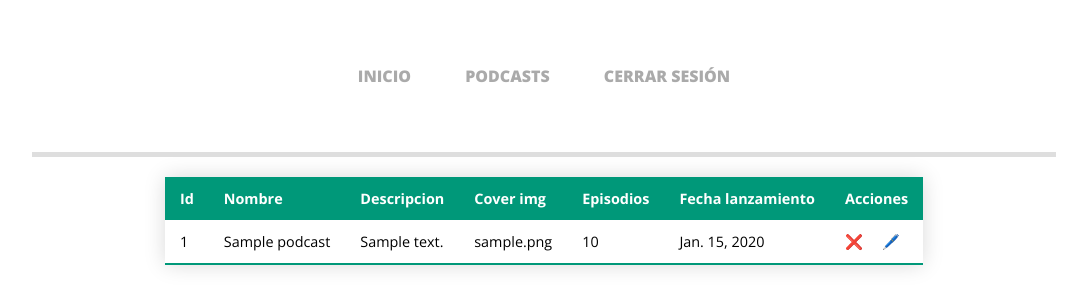
After one commit to sebasvil20/django_trabajo, a Django app: page /talksup/podcasts in a window 1280 px wide. The commit adds this page. Shown: the top 308 px of the page, without its empty margins (96-1183 px from the left). Run offline with Django 4.2, Linux system fonts and the light colour scheme; a user stored in the database is signed in; tables that the repository leaves empty hold one stand-in row (values such as "Sample post").

Commit message:
Add list of all podcasts

```diff
--- a/talksup/talksupapp/static/talksupapp/main.css
+++ b/talksup/talksupapp/static/talksupapp/main.css
@@ -7,10 +7,16 @@
   font-family: 'Open Sans', sans-serif;
 }
 
+.error {
+  color: rgb(230, 104, 104);
+}
+
 .login-super {
   background: #303030;
-  padding-top: 200px;
   height: 100vh;
+  display: flex;
+  align-items: center;
+  justify-content: center;
   width: 100%;
   margin: 0;
 }
@@ -18,13 +24,20 @@
 .login-form {
   background: #fff;
   width: 500px;
-  margin: 65px auto;
   display: flex;
   flex-direction: column;
+  justify-content: center;
   border-radius: 4px;
   box-shadow: 0 2px 25px rgba(0, 0, 0, 0.2);
 }
-.login-form h1 {
+
+.logo-img {
+  width: 240px;
+  margin: 15px auto;
+}
+
+.login-form h1,
+h3 {
   padding: 35px 35px 0 35px;
   font-weight: 300;
 }
@@ -101,3 +114,85 @@
 .login-form .action button:nth-child(2):hover {
   background: #3c4d6d;
 }
+
+/* NAVIGATION */
+nav {
+  width: 80%;
+  margin: 0 auto;
+  background: #fff;
+  padding: 50px 0;
+  box-shadow: 0px 5px 0px #dedede;
+}
+
+/* By Dominik Biedebach @domobch */
+nav ul {
+  list-style: none;
+  text-align: center;
+}
+nav ul li {
+  display: inline-block;
+}
+nav ul li a {
+  display: block;
+  padding: 15px;
+  text-decoration: none;
+  color: #aaa;
+  font-weight: 800;
+  text-transform: uppercase;
+  margin: 0 10px;
+}
+nav ul li a,
+nav ul li a:after,
+nav ul li a:before {
+  transition: all 0.5s;
+}
+nav ul li a:hover {
+  color: #555;
+}
+
+.dashboard-main-message {
+  width: 50%;
+  height: 200px;
+  display: flex;
+  justify-content: center;
+  align-items: center;
+  margin: 100px auto;
+  background-color: #2d2d2d;
+  color: rgb(255, 255, 255);
+}
+
+.styled-table {
+  border-collapse: collapse;
+  margin: 25px auto;
+  font-size: 0.9em;
+  font-family: sans-serif;
+  min-width: 400px;
+  box-shadow: 0 0 20px rgba(0, 0, 0, 0.15);
+}
+
+.styled-table thead tr {
+  background-color: #009879;
+  color: #ffffff;
+  text-align: left;
+}
+
+.styled-table th,
+.styled-table td {
+  padding: 12px 15px;
+}
+
+.styled-table tbody tr {
+  border-bottom: 1px solid #dddddd;
+}
+
+.styled-table tbody tr:nth-of-type(even) {
+  background-color: #f3f3f3;
+}
+
+.styled-table tbody tr:last-of-type {
+  border-bottom: 2px solid #009879;
+}
+
+a {
+  text-decoration: none;
+}
--- a/talksup/talksupapp/templates/talksupapp/base.html
+++ b/talksup/talksupapp/templates/talksupapp/base.html
@@ -13,6 +13,14 @@
     />
   </head>
   <body>
-    {% block content %} {% endblock content %}
+    {% if user.is_authenticated %}
+    <nav class="stroke">
+      <ul>
+        <li><a href="{% url 'dashboard' %}">Inicio</a></li>
+        <li><a href="{% url 'podcasts' %}">Podcasts</a></li>
+        <li><a href="{% url 'logout' %}">Cerrar sesión</a></li>
+      </ul>
+    </nav>
+    {% endif %} {% block content %} {% endblock content %}
   </body>
 </html>
--- /dev/null
+++ b/talksup/talksupapp/templates/talksupapp/dashboard.html
@@ -0,0 +1,5 @@
+{% extends 'talksupapp/base.html' %} {% block content %}
+<div class="dashboard-main-message">
+  <h1>Hola <span>{{user.username}}, Bienvenido</span></h1>
+</div>
+{% endblock %}
--- /dev/null
+++ b/talksup/talksupapp/templates/talksupapp/podcasts.html
@@ -0,0 +1,28 @@
+{% extends 'talksupapp/base.html' %} {% block content %}
+<table class="styled-table">
+  <thead>
+    <tr>
+      <th>Id</th>
+      <th>Nombre</th>
+      <th>Descripcion</th>
+      <th>Cover img</th>
+      <th>Episodios</th>
+      <th>Fecha lanzamiento</th>
+      <th>Acciones</th>
+    </tr>
+  </thead>
+  <tbody>
+    {% for obj in podcasts %}
+    <tr>
+      <td>{{ obj.id }}</td>
+      <td>{{ obj.name }}</td>
+      <td>{{ obj.description }}</td>
+      <td>{{ obj.cover_pic_url }}</td>
+      <td>{{ obj.total_episodes }}</td>
+      <td>{{ obj.release_date }}</td>
+      <td><a href=""> ❌ </a> &nbsp; &nbsp;<a href=""> 🖊️ </a></td>
+    </tr>
+    {% endfor %}
+  </tbody>
+</table>
+{% endblock %}
--- a/talksup/talksupapp/urls.py
+++ b/talksup/talksupapp/urls.py
@@ -6,5 +6,8 @@ from . import views
 
 urlpatterns = [
     path('', views.index, name='index'),
-    path('login', views.login, name='login')
+    path('login', views.login, name='login'),
+    path('logout', views.logout, name='logout'),
+    path('dashboard', views.dashboard, name='dashboard'),
+    path('podcasts', views.podcasts, name='podcasts')
 ]
--- a/talksup/talksupapp/views.py
+++ b/talksup/talksupapp/views.py
@@ -1,10 +1,36 @@
-from django.shortcuts import render
+from django.shortcuts import redirect, render
+from django.contrib.auth import authenticate, login as djLogin, logout as djLogout
+from django.contrib.auth.decorators import login_required
 from django.http import HttpResponse
 
-
+from .models import Podcast
 # Create your views here.
 def index(request):
     return HttpResponse("Hello, world. You're at the talksupapp index.")
 
 def login(request):
+    if request.user.is_authenticated:
+        return redirect('dashboard')
+    if request.method == 'POST':
+        user = request.POST['username']
+        password = request.POST['password']
+        user = authenticate(username=user, password=password)
+        if user is not None:
+            djLogin(request, user)
+            return redirect('dashboard')
+        else:
+            return render(request, "talksupapp/login.html", {"mensaje": "Usuario o contraseña incorrectos"})
     return render(request, "talksupapp/login.html")
+
+def logout(request):
+    djLogout(request)
+    return render(request, "talksupapp/login.html")
+
+@login_required(login_url='login')
+def dashboard(request):
+    return render(request, 'talksupapp/dashboard.html')
+
+@login_required(login_url='login')
+def podcasts(request):
+    allObjects = Podcast.objects.all()
+    return render(request, 'talksupapp/podcasts.html', {"podcasts": allObjects})
```
Also changed, not shown: talksup/talksupapp/templates/talksupapp/login.html (+7 -3 lines), talksup/talksupapp/static/talksupapp/logo_dark.png (added).
